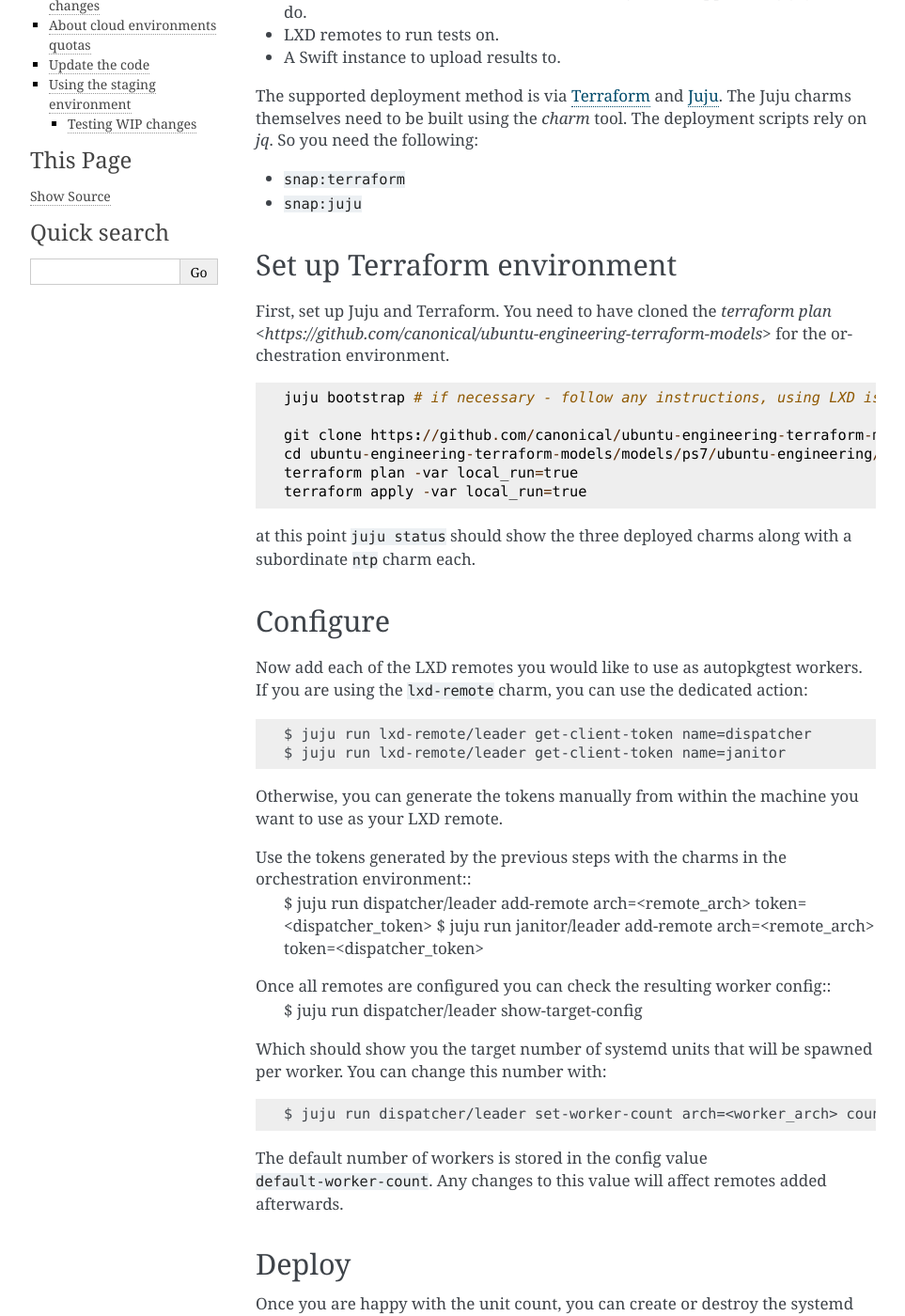
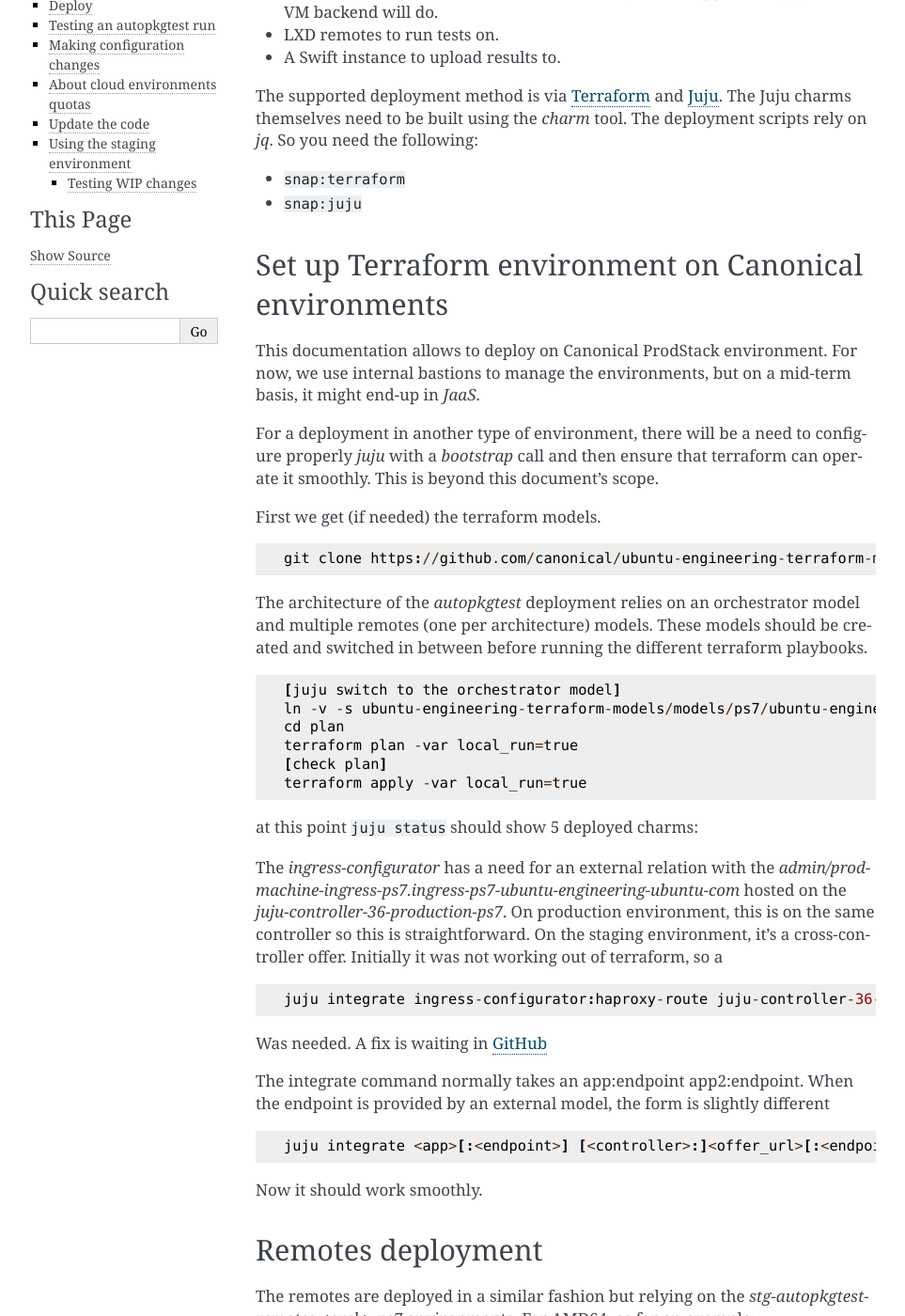
Before and after one commit to canonical/ubuntu-autopkgtest-operators, a Sphinx documentation site: the page built from docs/deploying.rst, in a window 1280 px wide and 1400 px high, scrolled down 246 px. Shown: the whole window at 94% size, without its empty margins (148-1111 px from the left). Built offline with Sphinx 7.4.7, drawn with Linux system fonts in a browser that asks for light colours; some of the changed text lies outside the part shown.

Commit message:
Refreshing the deploying doc

```diff
--- a/docs/deploying.rst
+++ b/docs/deploying.rst
@@ -1,54 +1,140 @@
 Deploying ubuntu-autopkgtest-operators
-===========================
+======================================
 
 ubuntu-autopkgtest-operators is designed around the requirements of the production
 deployment, and requires/assumes the following:
 
-* A cloud to run the infrastructure itself on. Any cloud supported by Juju
-  will do.
+* A cloud to run the infrastructure itself on. Any cloud supported by Juju with
+  a VM backend will do.
 * LXD remotes to run tests on.
 * A Swift instance to upload results to.
 
-The supported deployment method is via `Terraform <https://developer.hashicorp.com/terraform>`_
-and `Juju <https://jaas.ai/>`_. The Juju charms themselves need to be built
-using the `charm` tool. The deployment scripts rely on `jq`. So you need the
-following:
+The supported deployment method is via `Terraform
+<https://developer.hashicorp.com/terraform>`_ and `Juju <https://jaas.ai/>`_.
+The Juju charms themselves need to be built using the `charm` tool. The
+deployment scripts rely on `jq`. So you need the following:
 
 * ``snap:terraform``
 * ``snap:juju``
 
-Set up Terraform environment
------------------------
+Set up Terraform environment on Canonical environments
+------------------------------------------------------
 
-First, set up Juju and Terraform. You need to have cloned the `terraform
-plan <https://github.com/canonical/ubuntu-engineering-terraform-models>` for the orchestration environment.
+This documentation allows to deploy on Canonical ProdStack environment. For
+now, we use internal bastions to manage the environments, but on a mid-term
+basis, it might end-up in `JaaS`.
+
+For a deployment in another type of environment, there will be a need to
+configure properly `juju` with a `bootstrap` call and then ensure that
+terraform can operate it smoothly. This is beyond this document's scope.
+
+First we get (if needed) the terraform models.
 
 .. code-block::
 
-  juju bootstrap # if necessary - follow any instructions, using LXD is fine for a local deployment
+  git clone https://github.com/canonical/ubuntu-engineering-terraform-models
 
-  git clone https://github.com/canonical/ubuntu-engineering-terraform-models
-  cd ubuntu-engineering-terraform-models/models/ps7/ubuntu-engineering/autopkgtest/prod-autopkgtest-orchestrator-ps7
+The architecture of the `autopkgtest` deployment relies on an orchestrator
+model and multiple remotes (one per architecture) models. These models should
+be created and switched in between before running the different terraform
+playbooks.
+
+.. code-block::
+
+  [juju switch to the orchestrator model]
+  ln -v -s ubuntu-engineering-terraform-models/models/ps7/ubuntu-engineering/autopkgtest/stg-autopkgtest-orchestrator-ps7 plan
+  cd plan
   terraform plan -var local_run=true
+  [check plan]
   terraform apply -var local_run=true
 
-at this point ``juju status`` should show the three deployed charms along with a subordinate
-``ntp`` charm each.
+at this point ``juju status`` should show 5 deployed charms:
 
+.. code-block::
+   App                   Version  Status  Scale  Charm                          Channel        Rev  Exposed  Message
+   dispatcher                     active      1  ubuntu-autopkgtest-dispatcher  latest/edge     53  no       running 0 workers on 0 remotes
+   ingress-configurator           active      1  ingress-configurator           latest/stable   95  no       Ready
+   janitor                        active      1  ubuntu-autopkgtest-janitor     latest/edge     44  no       connected to 0 remotes, building for 2 releases
+   rabbitmq              3.12.1   active      1  rabbitmq-server                3.12/stable    294  yes      Unit is ready
+   website                        active      1  ubuntu-autopkgtest-website     latest/edge     34  yes
+
+   Unit                      Workload  Agent  Machine  Public address  Ports           Message
+   dispatcher/16*            active    idle   131      10.151.167.117                  running 0 workers on 0 remotes
+   ingress-configurator/10*  active    idle   129      10.151.167.137                  Ready
+   janitor/14*               active    idle   133      10.151.167.135                  connected to 0 remotes, building for 2 releases
+   rabbitmq/15*              active    idle   132      10.151.167.185  5672,15672/tcp  Unit is ready
+   website/14*               active    idle   130      10.151.167.252  80/tcp
+
+The `ingress-configurator` has a need for an external relation with the
+`admin/prod-machine-ingress-ps7.ingress-ps7-ubuntu-engineering-ubuntu-com`
+hosted on the `juju-controller-36-production-ps7`. On production environment,
+this is on the same controller so this is straightforward. On the staging
+environment, it's a cross-controller offer. Initially it was not working out of
+terraform, so a
+
+.. code-block::
+
+   juju integrate ingress-configurator:haproxy-route juju-controller-36-production-ps7:admin/prod-machine-ingress-ps7.ingress-ps7-ubuntu-engineering-ubuntu-com
+
+Was needed. A fix is waiting in `GitHub
+<https://github.com/canonical/ubuntu-engineering-terraform-models/pull/729>`__
+
+The integrate command normally takes an app:endpoint app2:endpoint. When the
+endpoint is provided by an external model, the form is slightly different
+
+.. code-block::
+
+   juju integrate <app>[:<endpoint>] [<controller>:]<offer_url>[:<endpoint>]
+
+Now it should work smoothly.
+
+Remotes deployment
+------------------
+
+The remotes are deployed in a similar fashion but relying on the `stg-autopkgtest-remotes-<arch>-ps7`
+environments. For AMD64, as for an example:
+
+.. code-block::
+
+  [juju switch to the remote model]
+  ln -v -s ubuntu-engineering-terraform-models/models/ps7/ubuntu-engineering/autopkgtest/stg-autopkgtest-remotes-amd64-ps7 plan
+  cd plan
+  terraform plan -var local_run=true
+  [check plan]
+  terraform apply -var local_run=true
+
+After some time, the juju status should look like
+
+.. code-block::
+
+   App         Version  Status  Scale  Charm   Channel      Rev  Exposed  Message
+   aproxy               active      3  aproxy  latest/edge   97  no       Service ready on target proxy egress.ps7.internal:3128
+   lxd-remote           active      3  lxd     latest/edge  973  yes
+
+   Unit            Workload  Agent  Machine  Public address  Ports     Message
+   lxd-remote/66   active    idle   81       10.151.164.98   8443/tcp
+     aproxy/23*    active    idle            10.151.164.98             Service ready on target proxy egress.ps7.internal:3128
+   lxd-remote/67*  active    idle   82       10.151.164.253  8443/tcp
+     aproxy/24     active    idle            10.151.164.253            Service ready on target proxy egress.ps7.internal:3128
+   lxd-remote/68   active    idle   83       10.151.164.213  8443/tcp
+     aproxy/25     active    idle            10.151.164.213            Service ready on target proxy egress.ps7.internal:3128
+
+Note that creating the `VM` and `container` imges in the applications takes
+some time, don't expect to be able to run tests minute 0.
 
 Configure
 ---------
 
 Now add each of the LXD remotes you would like to use as autopkgtest workers. If you are using the
 ``lxd-remote`` charm, you can use the dedicated action::
-  $ juju run lxd-remote/leader get-client-token name=dispatcher
-  $ juju run lxd-remote/leader get-client-token name=janitor
+  $ juju run lxd-remote/<leader> get-client-token name=dispatcher
+  $ juju run lxd-remote/<leader>get-client-token name=janitor
 
 Otherwise, you can generate the tokens manually from within the machine you want to use as your LXD remote.
 
 Use the tokens generated by the previous steps with the charms in the orchestration environment::
-  $ juju run dispatcher/leader add-remote arch=<remote_arch> token=<dispatcher_token>
-  $ juju run janitor/leader add-remote arch=<remote_arch> token=<dispatcher_token>
+  $ juju run dispatcher/leader add-remote arch=<remote_arch> index=<remote_leader> token=<dispatcher_token>
+  $ juju run janitor/leader add-remote arch=<remote_arch> index=<remote_leader> token=<dispatcher_token>
 
 Once all remotes are configured you can check the resulting worker config::
   $ juju run dispatcher/leader show-target-config
@@ -67,6 +153,18 @@
   $ juju run dispatcher/leader reconcile-worker-units
 
 The website charm should start the frontend automatically.
+
+Testing an autopkgtest run
+--------------------------
+
+The website is stateless, so requesting a test to run from the website for a
+specific suite (eg `stonking`) and arch (eg `amd64`) won't work as long as the
+database doesn't list a test that ran in that specific release for this
+specific arch.
+
+Fortunately, the `website` app comes with a `run-autopkgtest` python script
+that submits through `RabbitMQ` a request to run a test. The release and arch
+will become visible in the website afterwards.
 
 Making configuration changes
 ----------------------------
```
